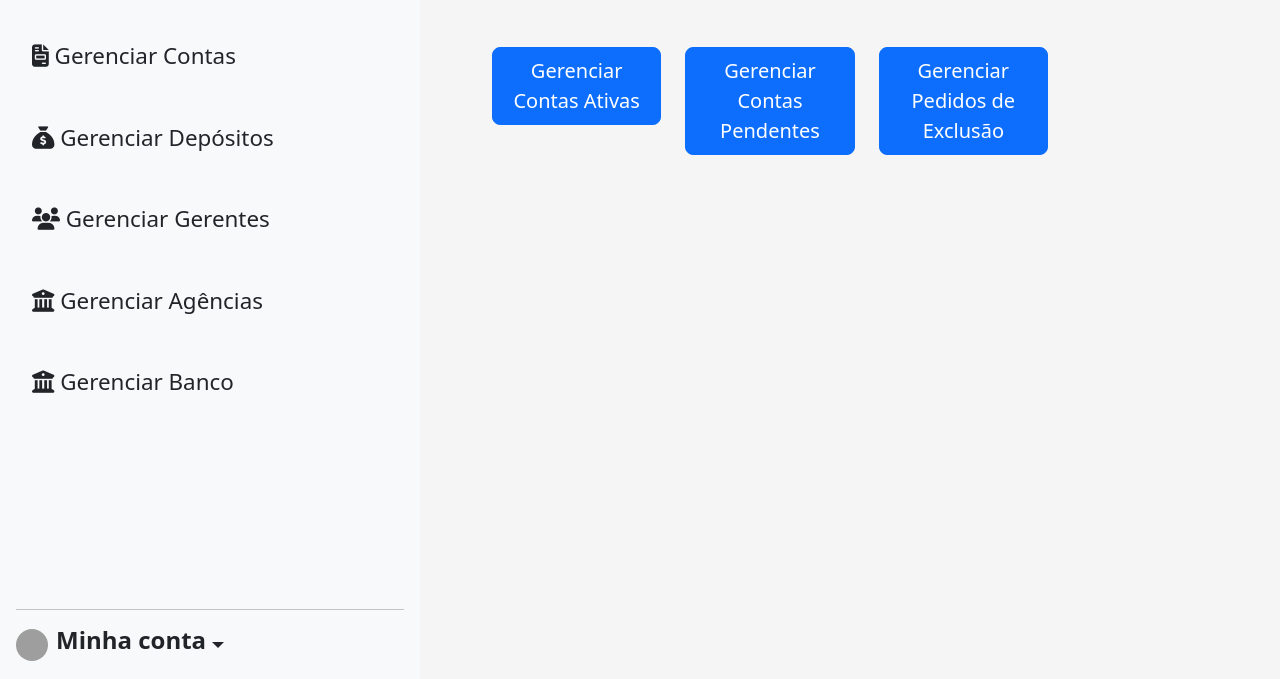
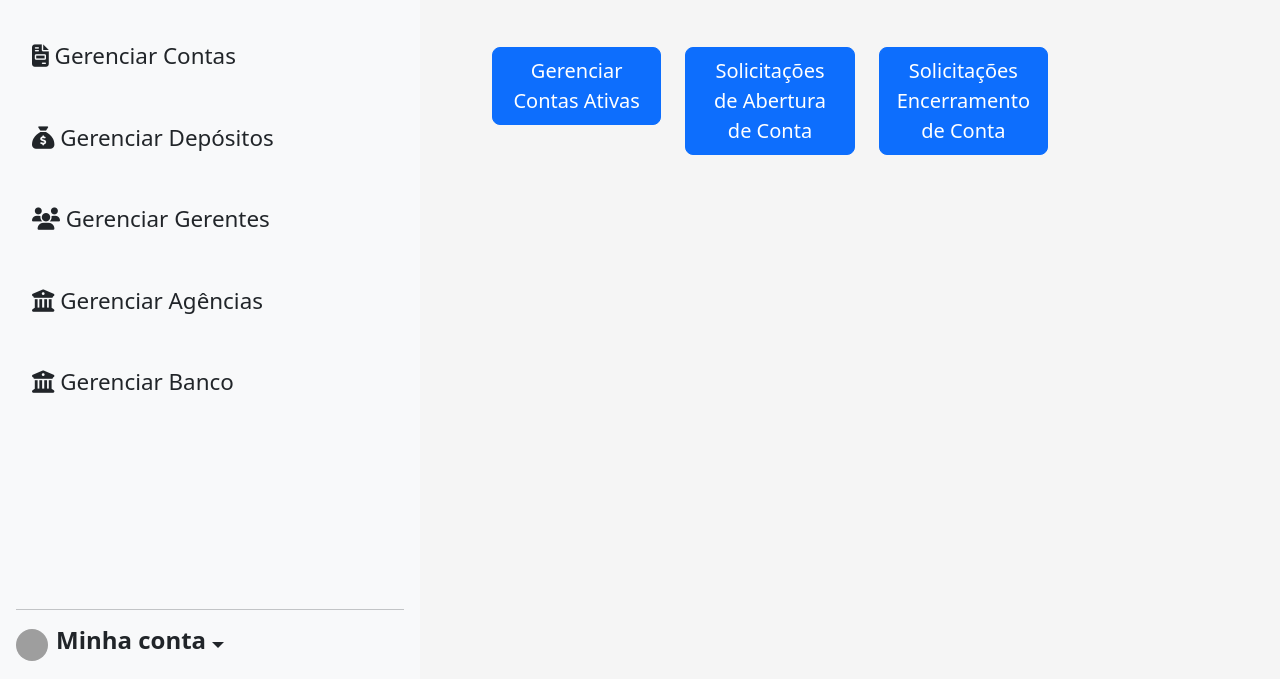
Before and after one commit to Octoplus-Group/OctoplusBank, a Flask app: page /gerenciar_contas_GG in a window 1280 px wide. Shown: the part 135-814 px from the top of the page. Run offline with Flask 2, Linux system fonts and the light colour scheme; data comes from the database, SQL or seed files in the repository; some libraries are stand-ins or nearby versions; some web fonts are replaced; grey boxes are pictures that could not be loaded.

Commit message:
Atualizaçao Gerente Geral
Alterações gramaticais botões perfil GG

```diff
--- a/src/templates/public/gerenciar_contas_gerente_geral.html
+++ b/src/templates/public/gerenciar_contas_gerente_geral.html
@@ -23,12 +23,12 @@ Octoplus Bank | Gerenciar Contas
         </div>
         <div class="col-4">
             <button type="button" class="btn btn-primary btn-lg" data-toggle="modal" data-target="#modalGerenciarContas2">
-                Gerenciar Contas Pendentes
+                Solicitações de Abertura de Conta
               </button>
         </div>
         <div class="col-4">
             <button type="button" class="btn btn-primary btn-lg" data-toggle="modal" data-target="#modalGerenciarContas3">
-                Gerenciar Pedidos de Exclusão
+                Solicitações Encerramento de Conta
               </button>
         </div>
     </div>
@@ -46,7 +46,7 @@ Octoplus Bank | Gerenciar Contas
                 <table class="table">
                     <thead>
                         <tr>
-                            <th class="thAlign" scope="col">NUMERO DE CONTA</th>
+                            <th class="thAlign" scope="col">NÚMERO DE CONTA</th>
                             <th class="thAlign" scope="col">NOME DO CLIENTE</th>
                             <th class="thAlign" scope="col">CPF</th>
                             <th class="thAlign" scope="col">STATUS DA CONTA</th>
@@ -79,14 +79,14 @@ Octoplus Bank | Gerenciar Contas
     <div class="modal-dialog modal-fullscreen">
         <div class="modal-content">
             <div class="modal-header">
-                <h5 class="modal-title" id="staticBackdropLabel">Contas Pendentes de Aprovação - Agência {{conta.0}} </h5>
+                <h5 class="modal-title" id="staticBackdropLabel">Solicitações Abertura de Conta - Agência {{conta.0}} </h5>
                 <button type="button" class="btn-close" data-dismiss="modal" aria-label="Close"></button>
               </div>
             <div class="modal-body">
                 <table class="table">
                     <thead>
                         <tr>
-                            <th class="thAlign" scope="col">NUMERO DE CONTA</th>
+                            <th class="thAlign" scope="col">NÚMERO DE CONTA</th>
                             <th class="thAlign" scope="col">NOME DO CLIENTE</th>
                             <th class="thAlign" scope="col">CPF</th>
                             <th class="thAlign" scope="col">STATUS DA CONTA</th>
@@ -119,14 +119,14 @@ Octoplus Bank | Gerenciar Contas
     <div class="modal-dialog modal-fullscreen">
         <div class="modal-content">
             <div class="modal-header">
-                <h5 class="modal-title" id="staticBackdropLabel">Contas Pendentes de Exclusão - Agência {{conta.0}} </h5>
+                <h5 class="modal-title" id="staticBackdropLabel">Solicitações Encerramento de Conta - Agência {{conta.0}} </h5>
                 <button type="button" class="btn-close" data-dismiss="modal" aria-label="Close"></button>
               </div>
             <div class="modal-body">
                 <table class="table">
                     <thead>
                         <tr>
-                            <th class="thAlign" scope="col">NUMERO DE CONTA</th>
+                            <th class="thAlign" scope="col">NÚMERO DE CONTA</th>
                             <th class="thAlign" scope="col">NOME DO CLIENTE</th>
                             <th class="thAlign" scope="col">CPF</th>
                             <th class="thAlign" scope="col">STATUS DA CONTA</th>
@@ -140,7 +140,7 @@ Octoplus Bank | Gerenciar Contas
                         <td>{{item[2]}}</td>
                         <td>{{item[3]}}</td>
                         <td>{{item[13]}}</td>
-                        <td><a href='/delete/cliente/{{item[1]}}'>INATIVAR</a></td>
+                        <td><a href='/delete/cliente/{{item[1]}}'>Encerrar</a></td>
                     </tr>
                     {% endfor %}
                         </tbody>
```
